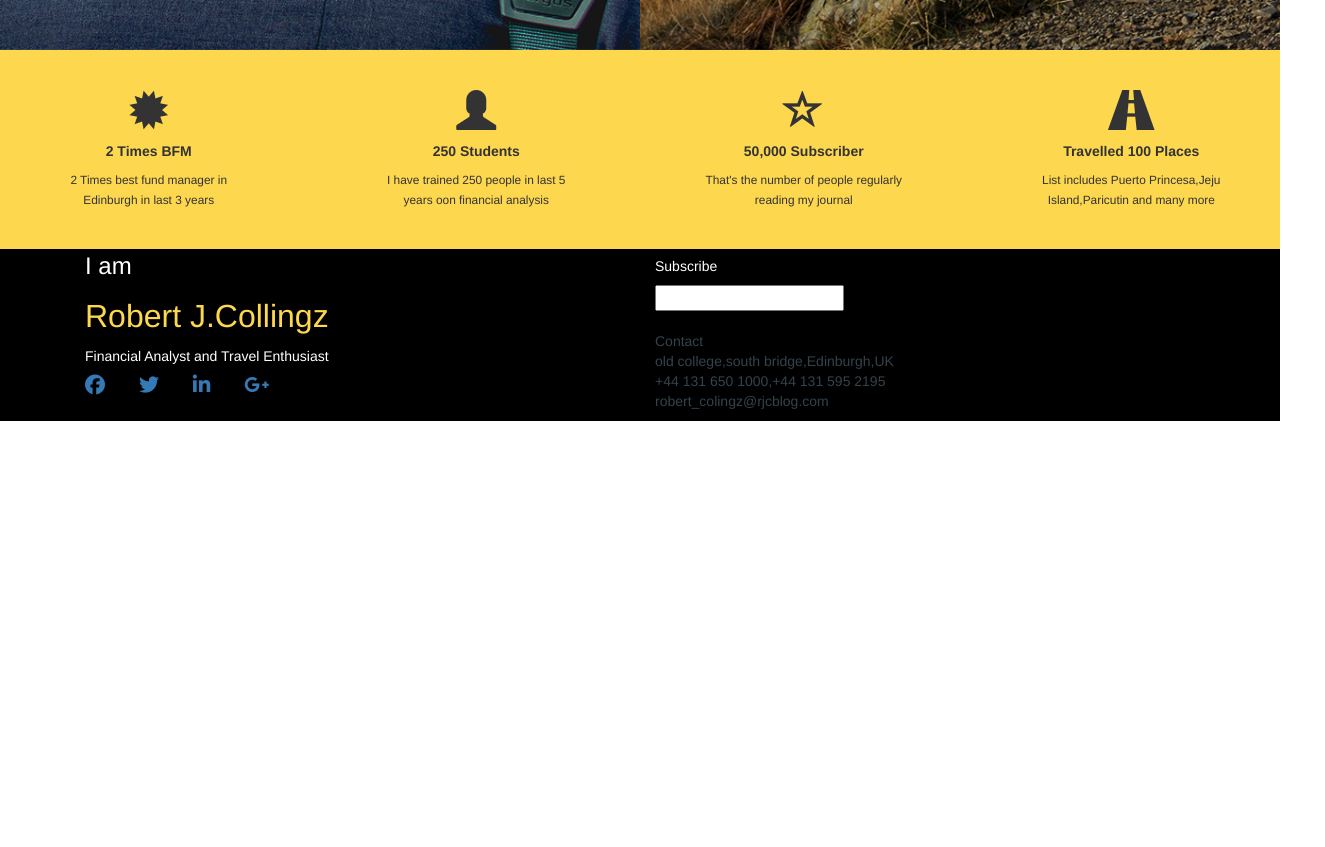
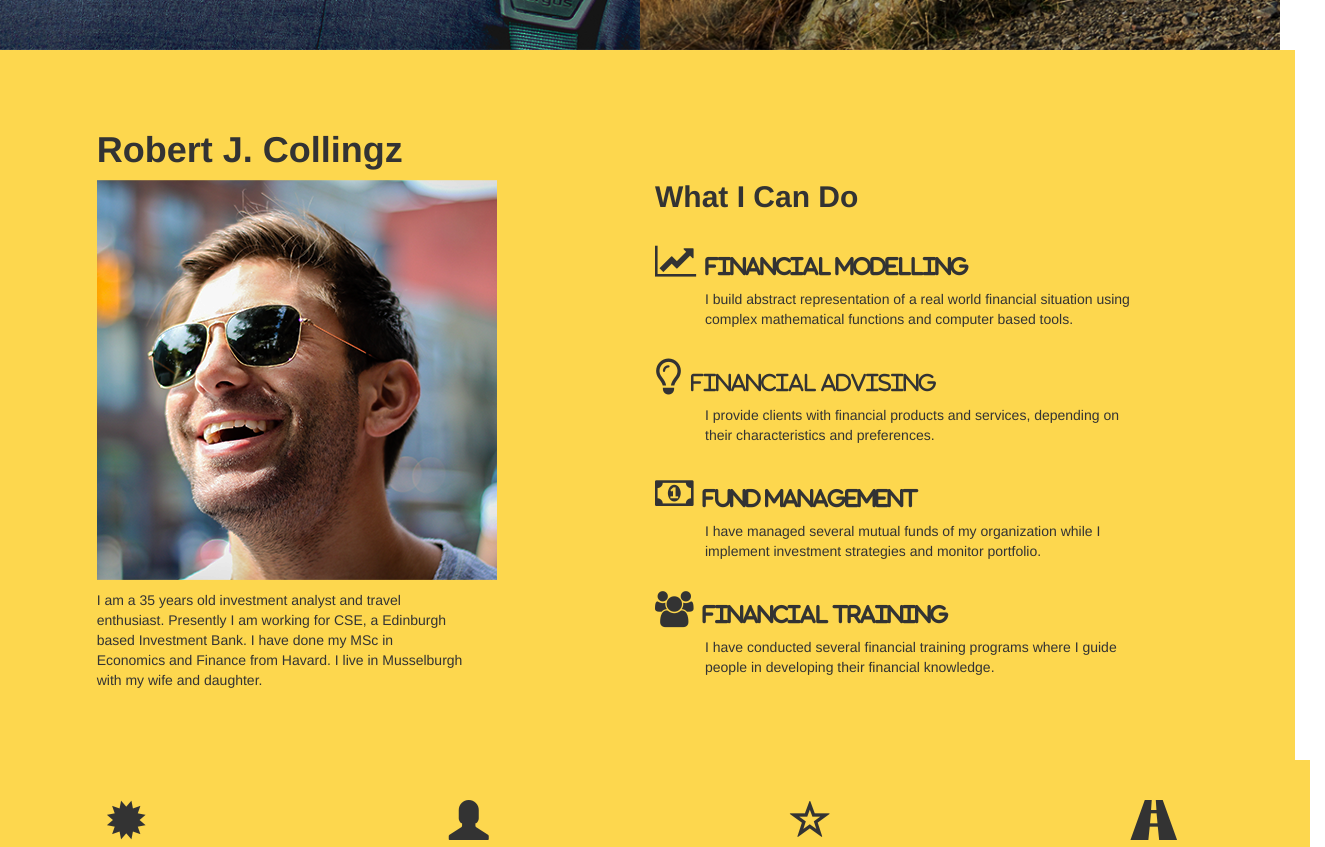
Before and after one commit to snehasivakumar/trial-coding-challenge, a plain HTML site: page demo/index.html in a window 1280 px wide. Shown: the part 800-1647 px from the top of the page, 1325 px wide, since content can reach past the window. Before the commit the page ends 1221 px from the top, so only its background shows below. Drawn offline with Linux system fonts and the light colour scheme.

Commit message:
second update
added an additional module

```diff
--- a/demo/css/style.css
+++ b/demo/css/style.css
@@ -72,5 +72,18 @@ div.center
 {
   padding-top: 40px;
 }
+
 .descr
 {padding-bottom: 40px;}
+
+.descr-2
+{padding-bottom: 60px;}
+
+.acc-2
+{
+  padding-top: 60px;
+}
+.acc-3
+{
+  padding-top:110px;
+}
--- a/demo/index.html
+++ b/demo/index.html
@@ -37,16 +37,13 @@
 
 
 	<div class="container-fluid">
-
-		<div class="row">
+	<div class="row">
 		<div class="col-md-6 padding-0">
 
 				<div class="leftHalf">
 
-
-
 				</div>
-			</div>
+		</div>
 
 			<div class="col-md-6 padding-0">
 				<div class="rightHalf">
@@ -55,6 +52,70 @@
 				</div>
 
 			</div>
+
+
+			<div class="row">
+<div class="row">
+	<div class="col-md-12 padding-0">
+		<div class="accolades">
+		   <div class="row">
+		   		<div class="col-md-6">
+		   		<div class="row">
+
+						<div class="col-md-2"></div>
+						<div class="col-md-8">
+						<div class="acc-2"></div>
+						<h1><b>Robert J. Collingz</b></h1>
+		   				<p><img src="img/Face.png" style="width:30% height:30%"></p>
+		   				<div class="descr-2">
+						<p>I am a 35 years old investment analyst and travel<br>
+		   				enthusiast. Presently I am working for CSE, a Edinburgh<br>
+		   			    based Investment Bank. I have done my MSc in<br>
+		     			Economics and Finance from Havard. I live in Musselburgh <br>
+		     			with my wife and daughter.</p>
+		     			</div>
+						</div>
+						<div class="col-md-2"></div>
+
+		   		</div>
+		   		</div>
+
+				<div class="col-md-6">
+				<div class="acc-3"></div>
+					<h2><b>What I Can Do</b></h2>
+						<div class="layout" style="padding-top:20px">
+			         		<p><i class="fa fa-line-chart" style="font-size:36px">
+			         		<b style="font-size:20px;">FINANCIAL MODELLING</b></p></i>
+					 		<p style="margin-left: 50px;">I build abstract representation of a real world financial situation using<br>
+					  			complex mathematical functions and computer based tools.</p>
+						<div>
+						<div class="layout" style="padding-top:20px">
+               			 	<p><i class="fa fa-lightbulb-o" style="font-size:36px">
+                			<b style="font-size:20px;">FINANCIAL ADVISING</b></p></i>
+                			<p style="margin-left: 50px;">I provide clients with financial products and services, depending on<br>
+                 					their characteristics and preferences.</p>
+            			</div>
+            			<div class="layout" style="padding-top:20px">
+              				<p><i class="fa fa-money" style="font-size:36px">
+              	 			<b style="font-size:20px;">FUND MANAGEMENT</b></p></i>
+                			<p style="margin-left: 50px;">I have managed several mutual funds of my organization while I<br>
+                 					implement investment strategies and monitor portfolio.</p>
+            			</div>
+            			<div class="layout" style="padding-top:20px">
+                			<p><i class="fa fa-group" style="font-size:36px">
+                			<b style="font-size:20px;">FINANCIAL TRAINING</b></p></i>
+                			<p style="margin-left: 50px;">I have conducted several financial training programs where I guide<br>
+                 					people in developing their financial knowledge.</p>
+                			</p>
+						</div>
+				</div>
+			</div>
+		</div>
+	</div>
+</div>
+
+
+
 
 
 
```
